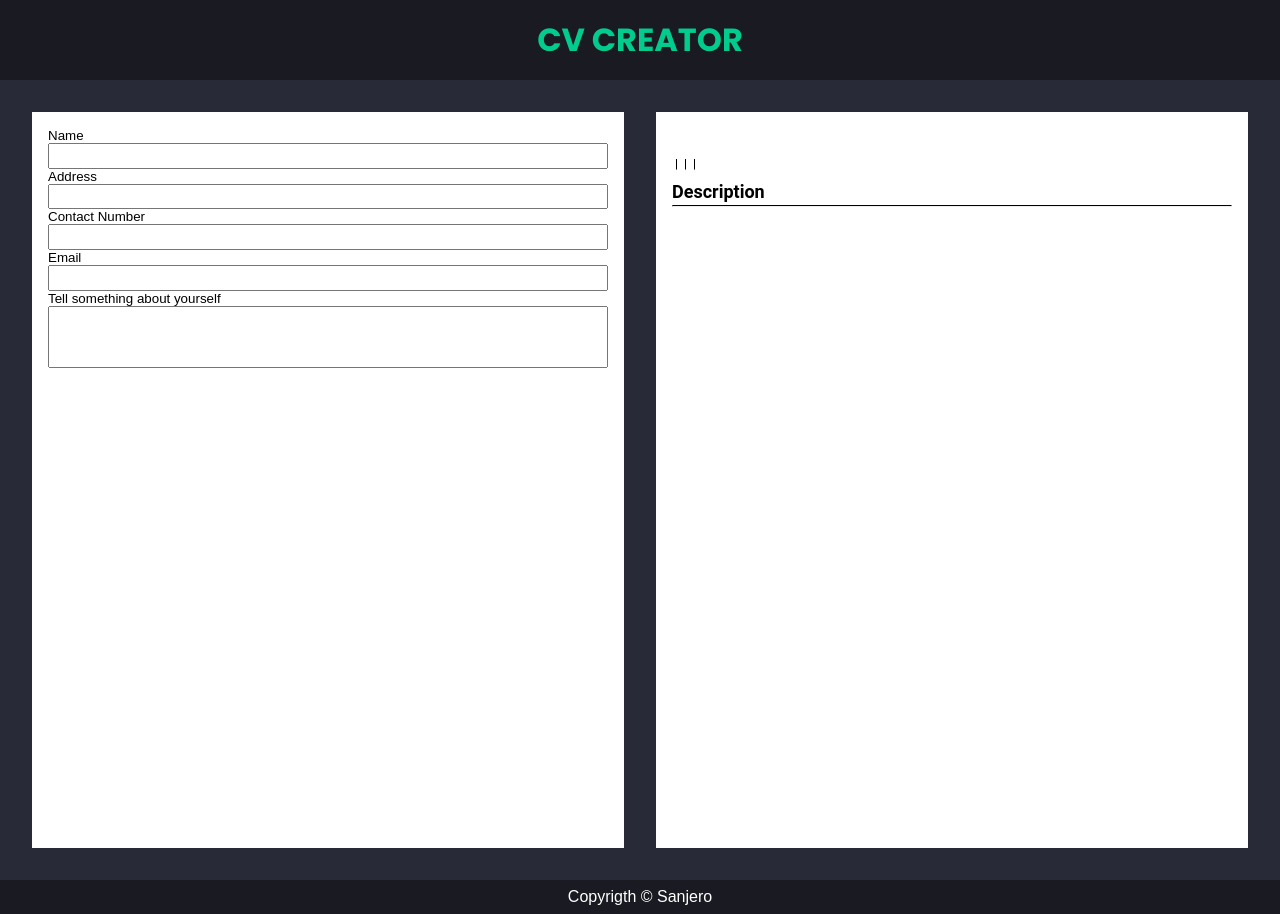
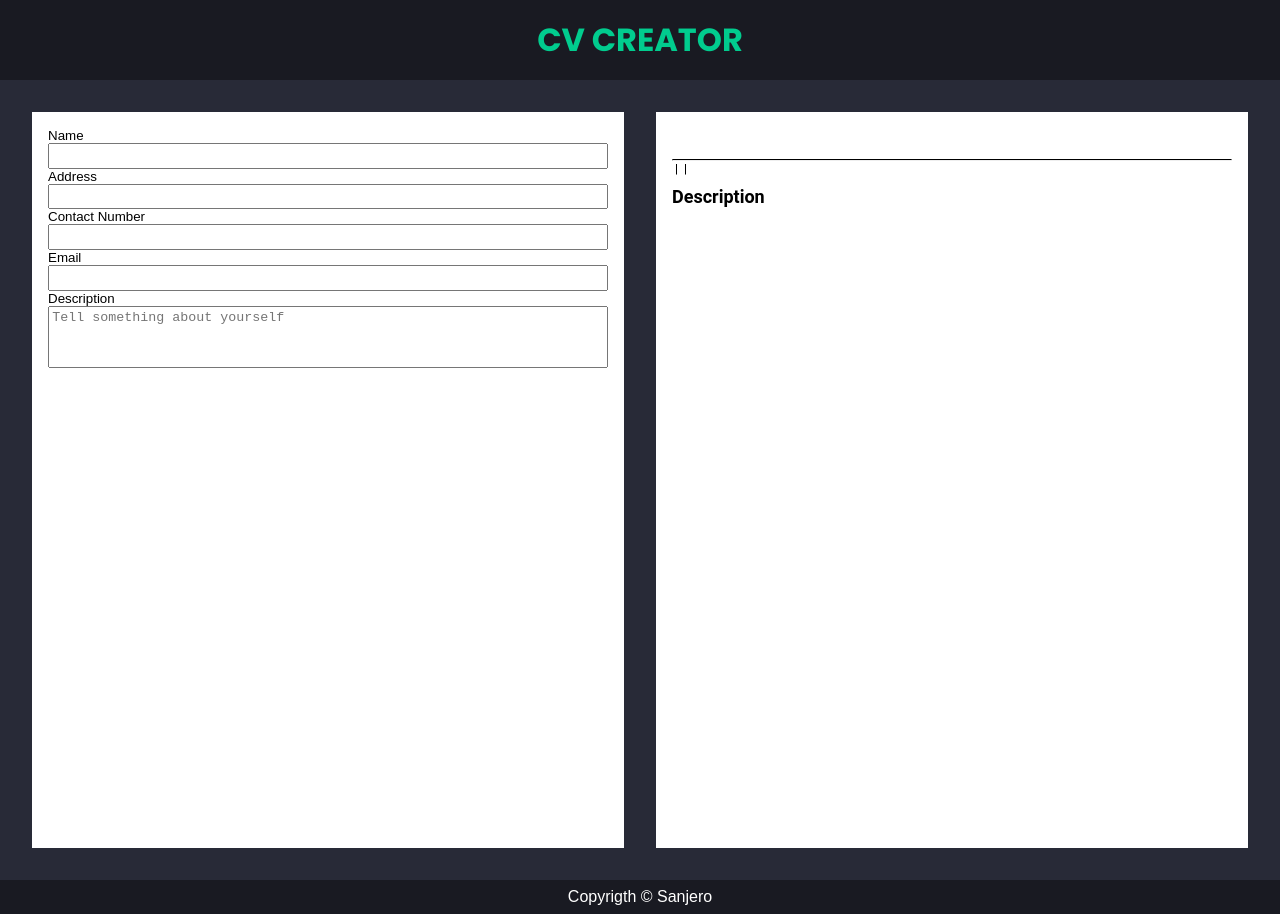
Before and after one commit to Sanjero20/cv-application, a React (Vite) app: page / in a window 1280 px wide. Built offline with nearby package versions, Linux system fonts and the light colour scheme; a web font is replaced by a local one.

Commit message:
Add small adjustment for UI
Remove extra separator, and adjust left indentation

```diff
--- a/src/components/display/PersonalDisplay.jsx
+++ b/src/components/display/PersonalDisplay.jsx
@@ -6,13 +6,19 @@ class PersonalDisplay extends Component {
     this.renderPersonalInfo.bind();
   }
 
+  renderSeparator(index, array) {
+    if (index < array.length - 1) {
+      return <hr className="separator" />;
+    }
+  }
+
   renderPersonalInfo() {
     const info = Object.values(this.props.data);
     const personalInfo = info.slice(1, 4);
     return personalInfo.map((info, index) => (
       <React.Fragment key={index}>
         <li>{info}</li>
-        <hr className="separator" />
+        {this.renderSeparator(index, personalInfo)}
       </React.Fragment>
     ));
   }
@@ -23,9 +29,11 @@ class PersonalDisplay extends Component {
     return (
       <>
         <h1 className="name"> {name} </h1>
+        <hr />
+
         <ul className="personal-info">{this.renderPersonalInfo()}</ul>
+
         <h3 className="title">Description</h3>
-        <hr />
         <p className="description"> {description} </p>
       </>
     );
--- a/src/components/form/Personal.jsx
+++ b/src/components/form/Personal.jsx
@@ -27,8 +27,12 @@ class Personal extends Component {
         </fieldset>
 
         <fieldset>
-          <label htmlFor="description">Tell something about yourself</label>
-          <textarea id="description" onChange={inputHandler}></textarea>
+          <label htmlFor="description">Description</label>
+          <textarea
+            id="description"
+            onChange={inputHandler}
+            placeholder="Tell something about yourself"
+          ></textarea>
         </fieldset>
       </div>
     );
--- a/src/styles/Resume.css
+++ b/src/styles/Resume.css
@@ -1,7 +1,7 @@
 :root {
   --title-size: 18px;
   --font-size: 11px;
-  --left-indentation: 1em;
+  --left-indentation: 2em;
 }
 
 .Resume {
```
